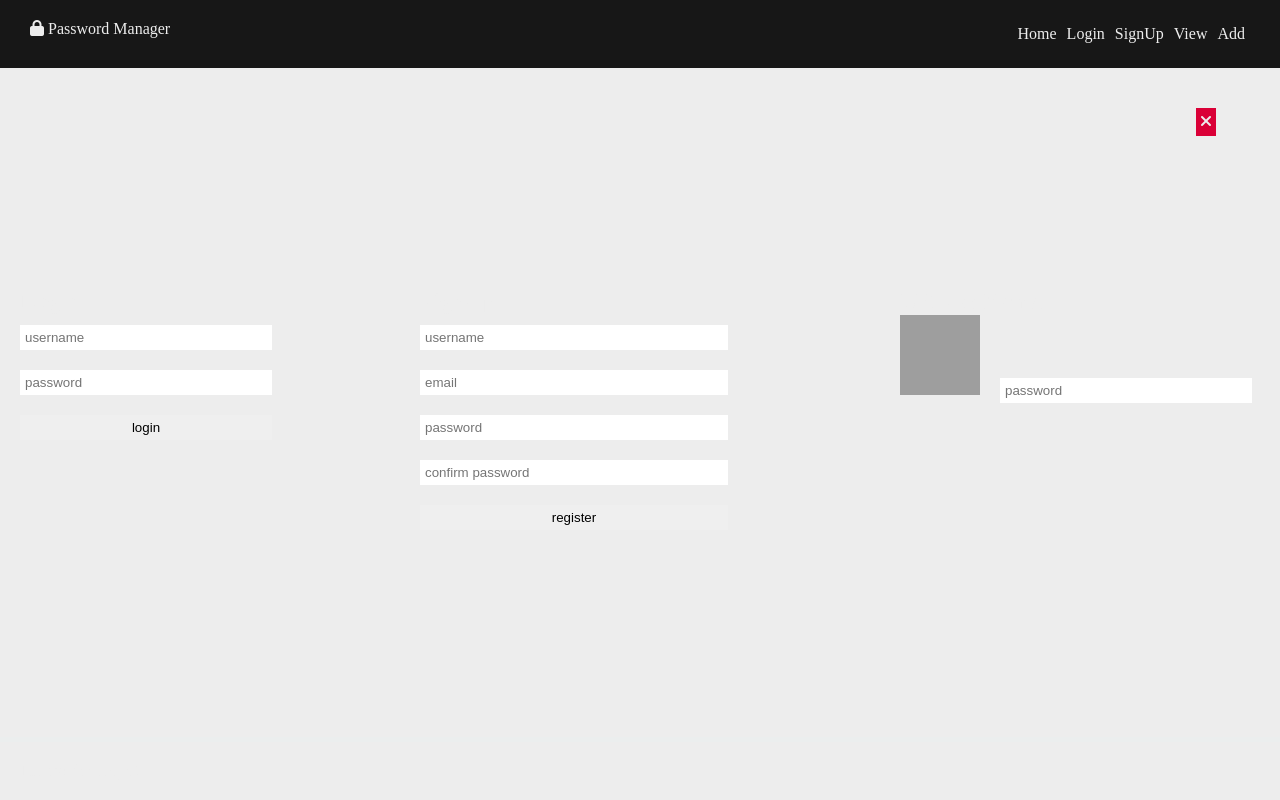
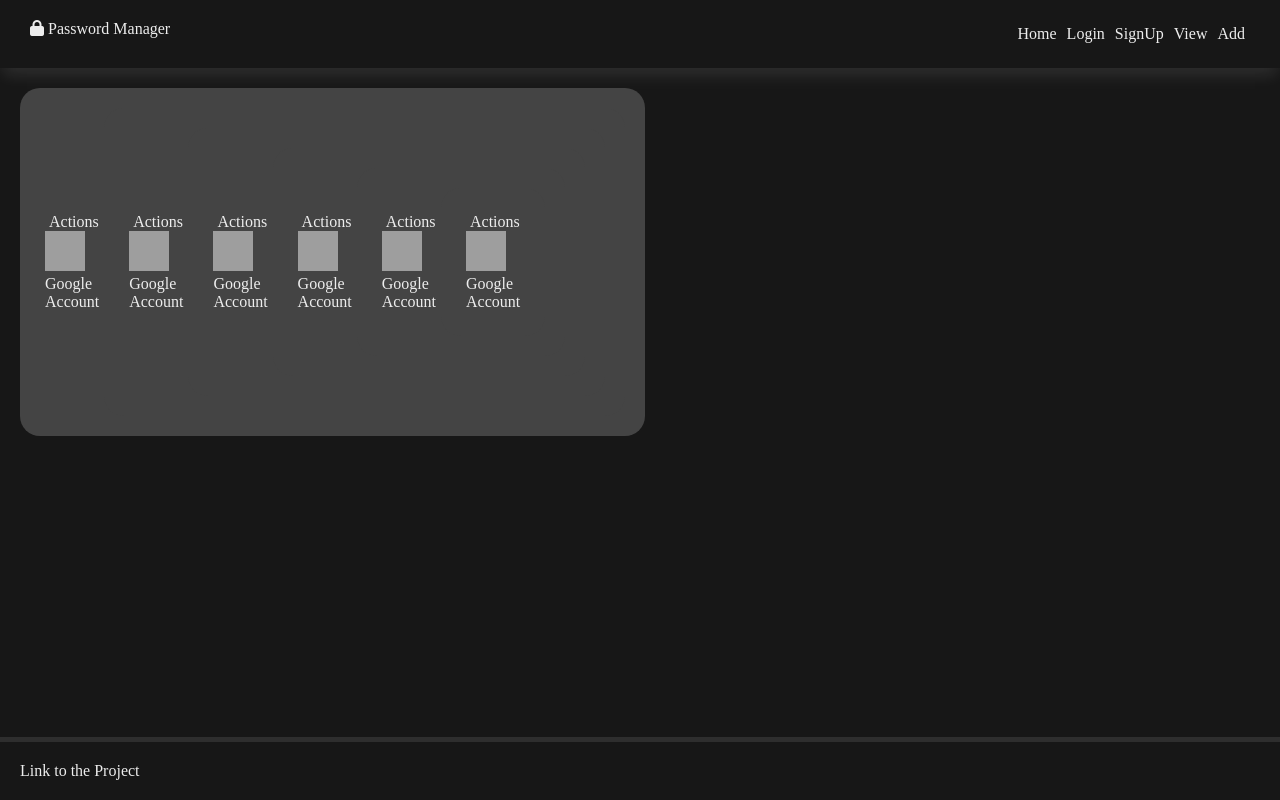
Before and after one commit to deep-jain/Password-Manager, a plain HTML site: page passwordManagerProject/index.html in a window 1280 px wide. Drawn offline with Linux system fonts and the light colour scheme; grey boxes are pictures that could not be loaded.

Commit message:
Updated style.css

```diff
--- a/passwordManagerProject/style.css
+++ b/passwordManagerProject/style.css
@@ -1,4 +1,4 @@
-/*############# flobal ##########*/
+/*####### global #######""*/
 
 *{
 	margin: 0;
@@ -9,24 +9,24 @@
 :root{
 		--global-background-color: #171717;
 		--link-background-color: #DA0037;
-    --global-text-color: #ededed;
+		--global-text-color: #EDEDED;
 		--text-hover-color: #444444;
-    --gray-color: rgba(225,255,255,0.1);
+		--gray-color: rgba(255,255,255,0.1);
 }
 
-html{
+html {
 	background-color: var(--global-background-color);
 	color: var(--global-text-color);
 }
 
 a{
 	text-decoration: none;
-    cursor:pointer;
-    color: var(--global-text-color);
+	cursor: pointer;
+	color: var(--global-text-color)
 }
 
 a:hover{
-    color: var(--text-hover-color);
+	color: var(--text-hover-color)
 }
 
 input{
@@ -37,12 +37,13 @@ input{
 }
 
 input:focus{
-    border: solid 1px car(--link-background-color);
+	border: solid 1px var(--link-background-color)
 }
 
-/*############## header ######33*/
+/*########### header #######"*/
+
 header{
-    box-shadow: 0 10px 15px -3px var(--gray-color);
+	box-shadow: 0 10px 15px -3px var(--gray-color)
 }
 
 header nav{
@@ -61,8 +62,7 @@ header nav ul li{
 	margin: 5px;
 }
 
-
-@media screen and (max-width: 640px){
+@media screen and (max-width: 640px) {
 	header nav{
 		flex-direction: column;
 		justify-content: center;
@@ -74,38 +74,41 @@ header nav ul li{
 	}
 }
 
-/* ############################  footer ########*/
+/*######## footer #######"*/
+
+
 footer{
 	position: fixed;
 	bottom: 0;
 	left: 0;
 	padding: 20px;
 	width: 100%;
-    box-shadow: 0 10px 0 15px var(--gray-color);
+	box-shadow: 0 10px 0 15px var(--gray-color)
 }
 
-/* ############################  modals ########*/
+
+/*######### modals #######"*/
 
 .modals-wrapper{
-    width:100%;
+	width: 100%;
 	height: 100%;
 	background-color: var(--global-text-color);
-    display: flex;
+	display: none;
 	justify-content: center;
 	align-items: center;
 	position: fixed;
 }
 
 .modal{
-    background-color: (var(--global-background-color));
+	background-color: var(--global-background-color);
 	min-width: 400px;
 	min-height: 400px;
 	padding: 20px;
 }
 
 #close-modal{
-    background-color: var(--link-background-color);
-    position:  absolute;
+	background-color: var(--link-background-color)
+	position: absolute;
 	top: 5%;
 	right: 5%;
 	cursor: pointer;
@@ -166,5 +169,3 @@ footer{
 .actions:hover .action-item{
 	display: flex;
 }
-
-/* Stopped at 43:30 */
```
Lines whose indentation alone changed are shown as unchanged.
